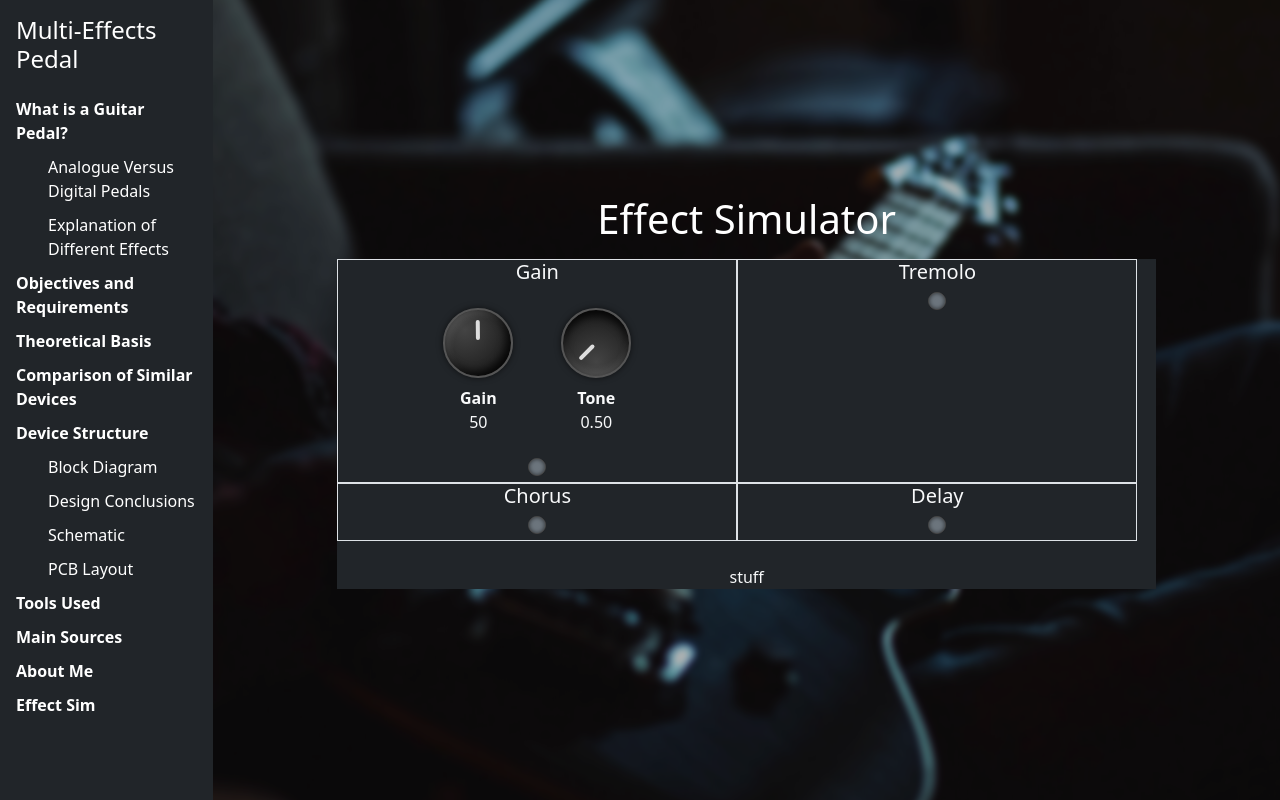
After one commit to OyvindFlemmen/OyvindFlemmen.github.io, a PHP site: page /effect-sim.php in a window 1280 px wide. The commit adds this page. Run offline with PHP 8.4, Linux system fonts and the light colour scheme.

Commit message:
started effects sim

```diff
--- a/css/style.css
+++ b/css/style.css
@@ -157,3 +157,66 @@ h4{
     margin-left: 0;
     margin-right: auto;
 }
+
+.effect-panel{
+    width: 400px;
+}
+
+
+.led-switch {
+    display: inline-flex;
+    cursor: pointer;
+}
+
+.led-switch input { /* Hiding the actual checkbox */
+    display: none;
+}
+
+.led {
+    width: 18px;
+    height: 18px;
+    border-radius: 50%;
+    background-color: #6c757d;
+    border: 1px solid #444;
+    box-shadow: inset 0 0 4px rgba(0, 0, 0, 0.6);
+    transition: all 0.2s ease;
+}
+
+.led-switch input:checked + .led {
+    background-color: #28a745;
+    border-color: #1e7e34;
+    box-shadow:
+        0 0 8px rgba(40, 167, 69, 0.8),
+        0 0 16px rgba(40, 167, 69, 0.4),
+        inset 0 0 4px rgba(255, 255, 255, 0.3);
+}
+
+
+.knob {
+    width: 70px;
+    height: 70px;
+    border-radius: 50%;
+    background: radial-gradient(circle at 30% 30%, #444, #111);
+    border: 2px solid #555;
+    position: relative;
+    cursor: pointer;
+    box-shadow:
+        inset -4px -4px 8px rgba(0,0,0,0.8),
+        inset 4px 4px 6px rgba(255,255,255,0.1),
+        0 0 6px rgba(0,0,0,0.6);
+}
+
+.knob-indicator {
+    position: absolute;
+    width: 4px;
+    height: 20px;
+    background: #ddd;
+    top: 10px;
+    left: 50%;
+    transform: translateX(-50%);
+    border-radius: 2px;
+}
+
+.no-select{
+    user-select:none;
+}
--- /dev/null
+++ b/effect-sim.php
@@ -0,0 +1,81 @@
+<?php
+$bg = "../images/index_background.jpg";
+include 'includes/header.php';
+?>
+
+<!-- Main content -->
+<main class="col-lg-10 p-4 hero-section" style="--bg-image: url('<?php echo $bg; ?>')">
+    <h1 class="page-title">Effect Simulator</h1>
+    <div class="page-text">
+        <div class="container-fluid bg-dark text-light">
+            <div class="row h-100 mb-4">
+
+                <div class="border effect-panel">
+                    <h5 class="mb-4">Gain</h5>
+
+
+                    <div class="d-flex justify-content-center gap-5 mb-4">
+
+                        <div class="knob-container text-center">
+                            <div class="knob" id="gainKnob" data-value-id="gainValue" data-min="0.5" data-max="100" data-start="50" data-step="1">
+                                <div class="knob-indicator"></div>
+                            </div>
+                            <div class="mt-2">
+                                <div><b>Gain</b></div>
+                                <div id="gainValue">20</div>
+                            </div>
+                        </div>
+
+                        <div class="knob-container text-center">
+                            <div class="knob" id="toneKnob" data-value-id="toneValue" data-min="0.5" data-max="1" data-start="0.5" data-step="0.01">
+                                <div class="knob-indicator"></div>
+                            </div>
+                            <div class="mt-2">
+                                <div><b>Tone</b></div>
+                                <div id="toneValue">0.1</div>
+                            </div>
+                        </div>
+
+                    </div>
+
+                    <label class="led-switch mb-0">
+                        <input type="checkbox" class="effect-toggle"> <!--For toggle functionality-->
+                        <span class="led"></span> <!--Styled as a circle LED-->
+                    </label>
+                </div>
+
+                <div class="border effect-panel">
+                    <h5>Tremolo</h5>
+                    <label class="led-switch mb-0">
+                        <input type="checkbox" class="effect-toggle"> <!--For toggle functionality-->
+                        <span class="led"></span> <!--Styled as a circle LED-->
+                    </label>
+                </div>
+
+                <div class="border effect-panel">
+                    <h5>Chorus</h5>
+                    <label class="led-switch mb-0">
+                        <input type="checkbox" class="effect-toggle"> <!--For toggle functionality-->
+                        <span class="led"></span> <!--Styled as a circle LED-->
+                    </label>
+                </div>
+
+                <div class="border effect-panel">
+                    <h5>Delay</h5>
+                    <label class="led-switch mb-0">
+                        <input type="checkbox" class="effect-toggle"> <!--For toggle functionality-->
+                        <span class="led"></span> <!--Styled as a circle LED-->
+                    </label>
+                </div>
+            </div>
+            <div>
+                <p>stuff</p>
+            </div>
+        </div>
+    </div>
+</main>
+
+<script src="/js/effect-interface.js"></script>
+
+
+<?php include 'includes/footer.php'; ?>
--- a/includes/sidebar.php
+++ b/includes/sidebar.php
@@ -57,9 +57,12 @@
             <a class="nav-link" href="/main-sources.php">Main Sources</a>
         </li>
 
-
         <li class="nav-item">
             <a class="nav-link" href="/about-me.php">About Me</a>
         </li>
+
+        <li class="nav-item">
+            <a class="nav-link" href="/effect-sim.php">Effect Sim</a>
+        </li>
     </ul>
 </nav>
--- /dev/null
+++ b/js/effect-interface.js
@@ -0,0 +1,52 @@
+function initializeKnob(knob) {
+    const valueId = knob.dataset.valueId;
+    const valueDisplay = document.getElementById(valueId);
+
+    const min = Number(knob.dataset.min ?? 0);
+    const max = Number(knob.dataset.max ?? 100);
+    const step = Number(knob.dataset.step ?? 1);
+    let value = Number(knob.dataset.start ?? min);
+
+    let isDragging = false;
+
+    function setKnobRotation(val) {
+        const minAngle = -135;
+        const maxAngle = 135;
+        const percent = (val - min) / (max - min);
+        const angle = minAngle + percent * (maxAngle - minAngle);
+
+        knob.style.transform = `rotate(${angle}deg)`;
+
+        if (step < 1) {
+            const decimals = (step.toString().split(".")[1] || "").length;
+            valueDisplay.textContent = val.toFixed(decimals);
+        } else {
+            valueDisplay.textContent = Math.round(val);
+        }
+    }
+
+    knob.addEventListener("mousedown", (e) => {
+        e.preventDefault();
+        isDragging = true;
+        document.body.classList.add("no-select");
+    });
+
+    document.addEventListener("mouseup", () => {
+        isDragging = false;
+        document.body.classList.remove("no-select");
+    });
+
+    document.addEventListener("mousemove", (e) => {
+        if (!isDragging) return;
+
+        const sensitivity = (max - min) / 200;
+        value += e.movementX * sensitivity;
+        value = Math.max(min, Math.min(max, value)); //clamp
+
+        setKnobRotation(value);
+    });
+
+    setKnobRotation(value);
+}
+
+document.querySelectorAll(".knob").forEach(initializeKnob);
```
Also changed, not shown: js/wavparser.js (added).
